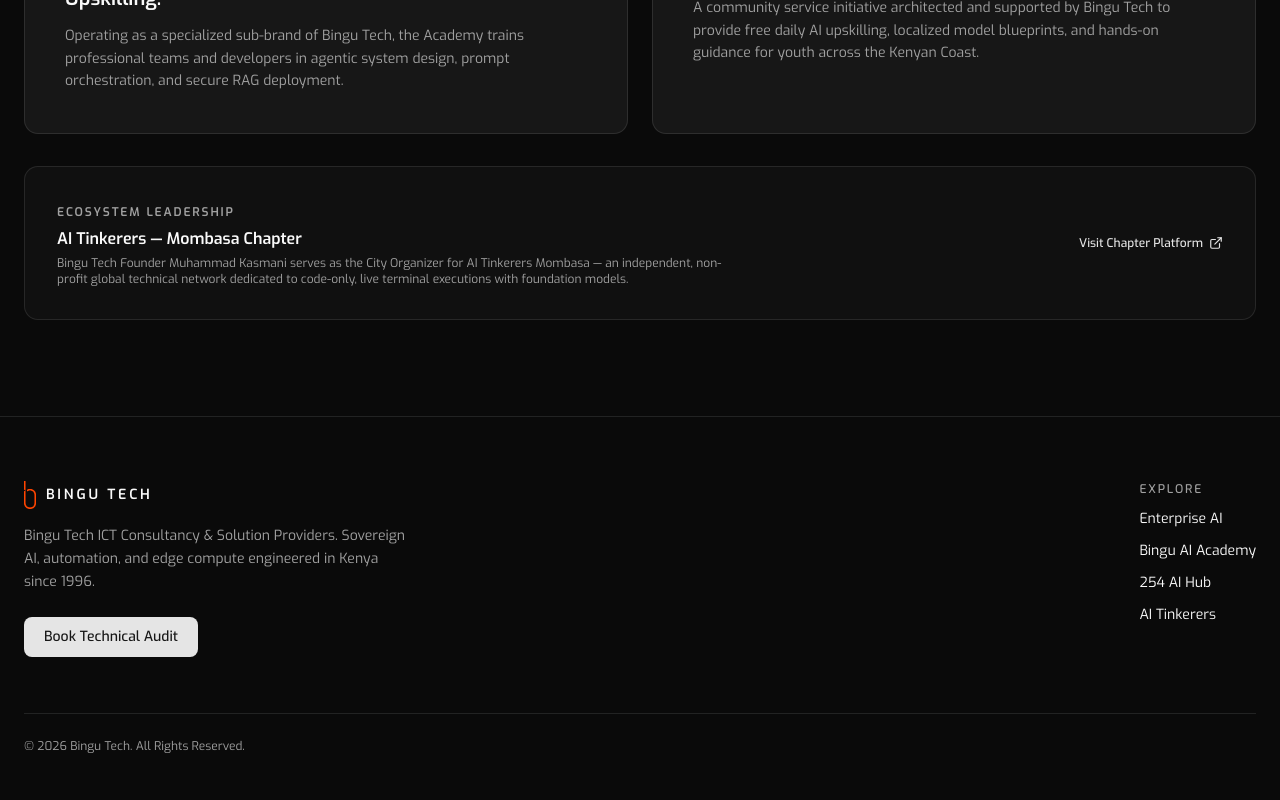
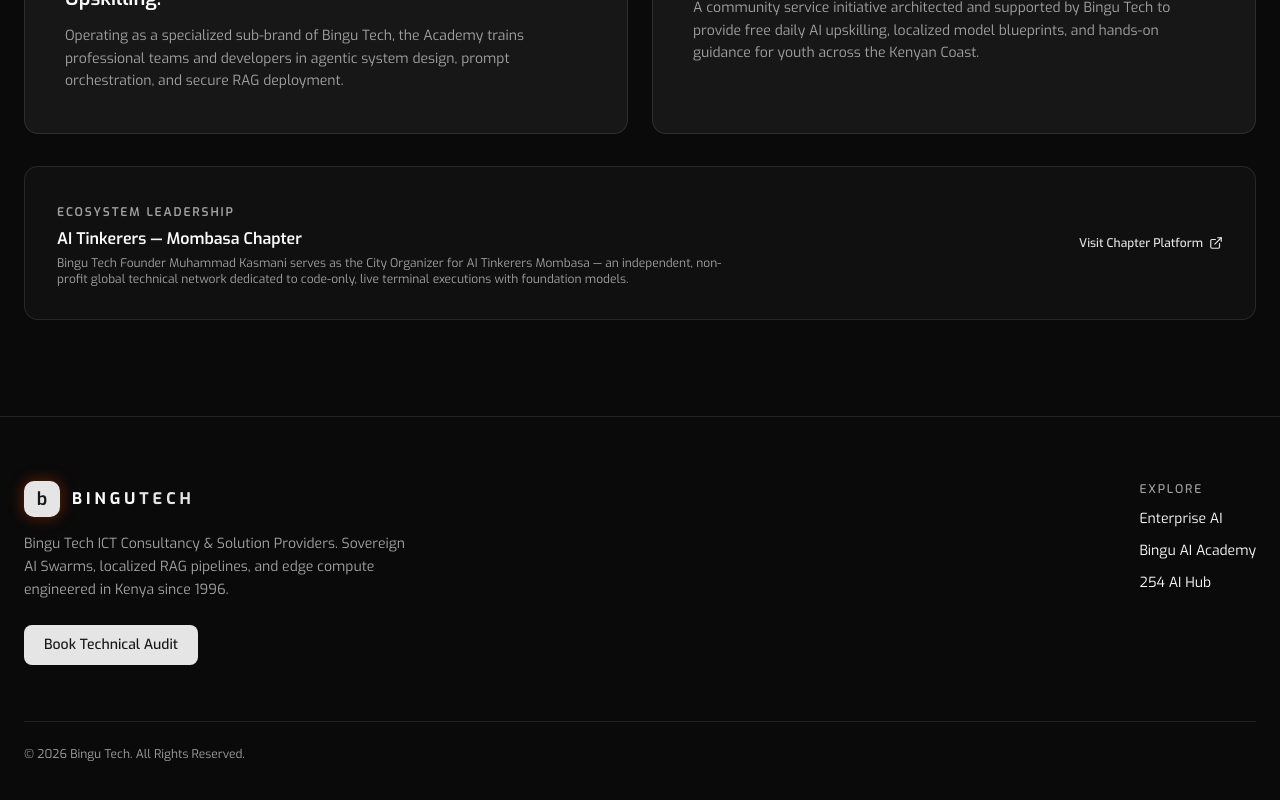
Before and after one commit to bingutech-254aihub/bingu5aug26, a Next.js app: page / in a window 1280 px wide. Shown: the part 1811-2611 px from the top of the page. Built offline with nearby package versions, Linux system fonts and the light colour scheme.

Commit message:
feat: redesign site footer branding and layout
Updated footer logo and text, removed old image, added new brand mark, and refined content.

Co-authored-by: bingutech-254aihub <295555506+bingutech-254aihub@users.noreply.github.com>

```diff
--- a/components/site-footer.tsx
+++ b/components/site-footer.tsx
@@ -1,10 +1,7 @@
-import Image from "next/image"
-
 const footerLinks = [
   { label: "Enterprise AI", href: "#solutions" },
   { label: "Bingu AI Academy", href: "#ecosystem" },
   { label: "254 AI Hub", href: "#ecosystem" },
-  { label: "AI Tinkerers", href: "#ecosystem" },
 ]
 
 export function SiteFooter() {
@@ -13,30 +10,28 @@ export function SiteFooter() {
       <div className="mx-auto max-w-7xl px-6 py-16">
         <div className="flex flex-col justify-between gap-10 md:flex-row md:items-start">
           <div className="max-w-sm">
-            <div className="flex items-center gap-2.5">
-              <Image
-                src="/bingu-tech-logo.png"
-                alt="Bingu Tech logo"
-                width={22}
-                height={40}
-                className="h-7 w-auto"
-              />
-              <span className="text-sm font-semibold tracking-[0.2em] text-foreground">BINGU TECH</span>
+            {/* Sovereign Brand Mark */}
+            <div className="flex items-center gap-3">
+              <div className="flex h-9 w-9 items-center justify-center rounded-lg bg-primary text-primary-foreground font-semibold text-lg shadow-[0_0_15px_rgba(255,69,0,0.4)]">
+                b
+              </div>
+              <span className="text-base font-bold tracking-[0.25em] text-foreground">
+                BINGU<span className="text-primary">TECH</span>
+              </span>
             </div>
             <p className="mt-4 text-sm leading-relaxed text-muted-foreground">
-              Bingu Tech ICT Consultancy &amp; Solution Providers. Sovereign AI, automation, and edge compute
-              engineered in Kenya since 1996.
+              Bingu Tech ICT Consultancy &amp; Solution Providers. Sovereign AI Swarms, localized RAG pipelines, and edge compute engineered in Kenya since 1996.
             </p>
             <a
               href="mailto:hello@bingutech.co.ke"
-              className="mt-6 inline-flex rounded-md bg-primary px-5 py-2.5 text-sm font-medium text-primary-foreground transition-opacity hover:opacity-90"
+              className="mt-6 inline-flex rounded-md bg-primary px-5 py-2.5 text-sm font-medium text-primary-foreground transition-all hover:bg-[#ff1a00] hover:shadow-[0_0_20px_rgba(255,69,0,0.6)]"
             >
               Book Technical Audit
             </a>
           </div>
 
           <nav aria-label="Footer" className="flex flex-col gap-3">
-            <p className="text-xs font-medium tracking-[0.15em] text-muted-foreground">EXPLORE</p>
+            <p className="text-xs font-medium tracking-[0.15em] text-muted-foreground uppercase">EXPLORE</p>
             {footerLinks.map((link) => (
               <a
                 key={link.label}
```
